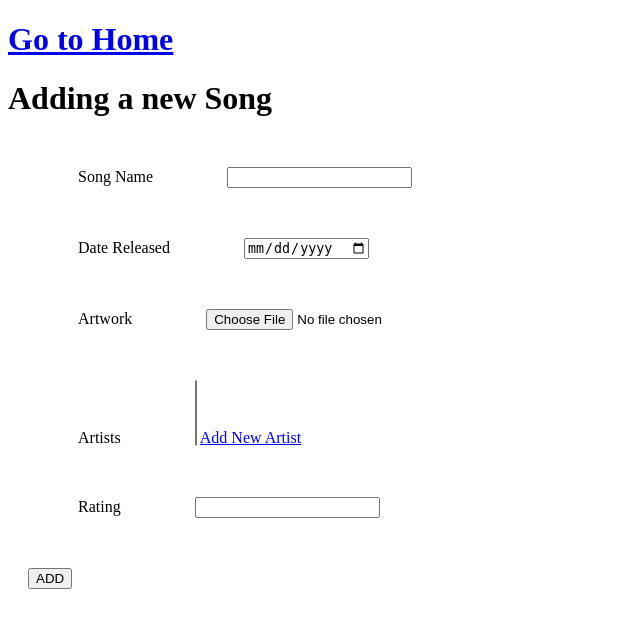
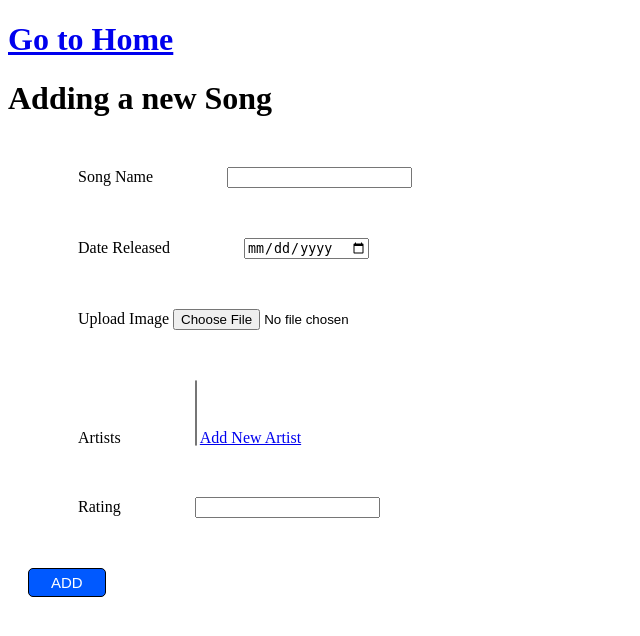
Before and after one commit to raghavraj-27/spotify-assignment-DeltaX, a Node server app: page /add-new-songs in a window 1280 px wide. Shown: the top 636 px of the page, without its empty margins (0-640 px from the left). Run offline with Node 20, Linux system fonts and the light colour scheme; data that the repository does not hold is empty; some libraries are stand-ins or nearby versions.

Commit message:
missing CSSs added

```diff
--- a/app.js
+++ b/app.js
@@ -1,8 +1,6 @@
 const express = require("express");
 const bodyParser = require("body-parser");
 const mongoose = require("mongoose");
-
-// const { default: mongoose } = require("mongoose");
 
 const app = express();
 app.use(bodyParser.urlencoded({ extended: true }));
@@ -30,35 +28,16 @@ const artistSchema = new mongoose.Schema({
 const Song = mongoose.model("Song", songSchema);
 const Artist = mongoose.model("Artist", artistSchema);
 
-let artist = {name: String, dob: Date, bio: String};
-let artists = [];
-// let song = {name: String, dateOfRelease: Date, cover: };
-let songs = [];
-let user = {name: String, email: String};
-let users = [];
 
 app.get("/", function(req, res) {
-    let listOfSongs = [], listOfArtists = [];
-    // Artist.find((err, foundArtists) => {
-    //   if(err) {
-    //     console.log(err);
-    //   } else {
-    //     listOfArtists = foundArtists;
-    //     console.log(foundArtists);
-    //   }
-    // })
     Song.find((err, foundSongs) => {
       if(err) {
         console.log(err);
       } else {
-        // listOfSongs = foundSongs;
-        // console.log(foundSongs);
         Artist.find((err, foundArtists) => {
           if(err) {
             console.log(err);
           } else {
-            // listOfArtists = foundArtists;
-            // console.log(foundArtists);
             foundSongs.sort((a, b) => {
               return b.rate - a.rate;
             })
@@ -70,9 +49,6 @@ app.get("/", function(req, res) {
         })
       }
     })
-
-    // res.render("home.ejs", {songs: listOfSongs, artists: listOfArtists});
-    // res.render("home.ejs", {songs: songs});
 });
 
 app.get("/add-new-songs", (req, res) => {
@@ -81,17 +57,15 @@ app.get("/add-new-songs", (req, res) => {
       console.log(err);
     } else {
       res.render("addsongs.ejs", {artists: foundList});
-      // console.log(foundList);
     }
   })
-    // res.render("addsongs.ejs", {artists: artists});
 })
 
 app.get("/add-new-artist", (req, res) => {
     res.render("addartist.ejs");
 })
 
-// ________________________________________________
+// ___________________________________________________________________
 
 app.post("/", (req, res) => {
     const newSong = new Song({
@@ -100,8 +74,7 @@ app.post("/", (req, res) => {
       artistName: req.body.artistName,
       rate: Math.min(req.body.rate, 5)
     });
-    // console.log("req.body.artistName = " + req.body.artistName);
-    // let
+
     if(Array.isArray(req.body.artistName)) {
       let artistsNameOfThisSong = req.body.artistName;
       for(let i=0; i<artistsNameOfThisSong.length; i++) {
@@ -109,7 +82,6 @@ app.post("/", (req, res) => {
           if(err) {
             console.log(err);
           } else  {
-            console.log(foundArtist);
             foundArtist[0].songsSung.push(req.body.songName);
             foundArtist[0].rate += Math.min(5, req.body.rate);
             foundArtist[0].save(function(err) {
@@ -127,7 +99,6 @@ app.post("/", (req, res) => {
         if(err) {
           console.log(err);
         } else  {
-          // console.log(foundArtist);
           foundArtist[0].songsSung.push(req.body.songName);
           foundArtist[0].rate += Math.min(5, req.body.rate);
           foundArtist[0].save(function(err) {
@@ -141,8 +112,6 @@ app.post("/", (req, res) => {
       })
     }
 
-
-
     newSong.save((err) => {
       if(err) {
         console.log(err);
@@ -150,18 +119,6 @@ app.post("/", (req, res) => {
         res.redirect("/");
       }
     })
-
-
-    // songs.push({ name: req.body.songName,
-    //              dateOfRelease: req.body.dor,
-    //              artistName: req.body.artistName,
-    //              rate: Math.min(req.body.rate, 5)
-    //            });
-
-    // songs.sort((a,b) => {
-    //   return b.rate - a.rate;
-    // });
-    // res.render("home.ejs", {songs: songs});
 })
 
 app.post("/add-new-songs", (req, res) => {
@@ -170,7 +127,6 @@ app.post("/add-new-songs", (req, res) => {
     dateOfBirth: req.body.dob,
     bio: req.body.bio,
     rate: 0
-    // rate: Math.min(req.body.rate, 5)
   });
 
   newArtist.save((err) => {
@@ -180,15 +136,9 @@ app.post("/add-new-songs", (req, res) => {
       res.redirect("/add-new-songs");
     }
   })
-
-
-    // artists.push({name: req.body.artistName,
-    //               dob: req.body.dob,
-    //               bio: req.body.bio
-    //              });
-    // res.render("addsongs.ejs", {artists: artists});
 })
 
+// _____________________________________________________________
 
 let port = process.env.PORT;
 if (port == null || port == "") {
--- a/package.json
+++ b/package.json
@@ -12,6 +12,7 @@
     "body-parser": "^1.20.1",
     "ejs": "^3.1.8",
     "express": "^4.18.2",
+    "model": "^6.0.1",
     "mongoose": "^6.7.2",
     "multer": "^1.4.5-lts.1"
   }
--- a/views/addsongs.ejs
+++ b/views/addsongs.ejs
@@ -18,6 +18,24 @@
         select {
             margin-left: 70px;
         }
+        button {
+            background-color: #0059ff; /* Green */
+            border: none;
+            color: white;
+            padding: 5px 22px;
+            /* padding: 15px 32px; */
+            text-align: center;
+            text-decoration: none;
+            display: inline-block;
+            font-size: 15px;
+            border: 1px solid black;
+            border-radius: 5px;
+        }
+        button:hover {
+            background-color: white;
+            color: black;
+            border: 1px solid black;
+        }
     </style>
 
 </head>
@@ -36,8 +54,13 @@
             <input type="date" name="dor" id="inp">
         </div>
         <div>
-            <label>Artwork</label>
-            <input type="file" name="image" id="inp">
+            <label for="image">Upload Image</label>
+            <input type="file" id="image"
+                       name="image" value="" required>
+            <!-- <label>Artwork</label>
+            <input type="file" id="image"
+                       name="image" value="" id="inp"> -->
+            <!-- <input type="file" name="image" id="inp"> -->
         </div>
         <div>
             <label>Artists</label>
--- a/views/home.ejs
+++ b/views/home.ejs
@@ -35,6 +35,7 @@
             display: inline-block;
             font-size: 16px;
             border: 1px solid black;
+            border-radius: 5px;
         }
         button:hover {
             background-color: white;
@@ -85,6 +86,7 @@
         </tr>
 
         <% for(let i=0; i<artists.length; i++) {%>
+            <% if(artists[i].songsSung.length > 0) { %>
                 <tr>
                     <!-- <td>__</td> -->
                     <td> <%= artists[i].name %> </td>
@@ -92,6 +94,8 @@
                     <td> <%= artists[i].songsSung %> </td>
                 </tr>
             <% } %>
+
+        <% } %>
     </table>
 </body>
 </html>
```
Also changed, not shown: views/addartist.ejs (+20 -1 lines), 2 other files. Lines whose indentation alone changed are shown as unchanged.
